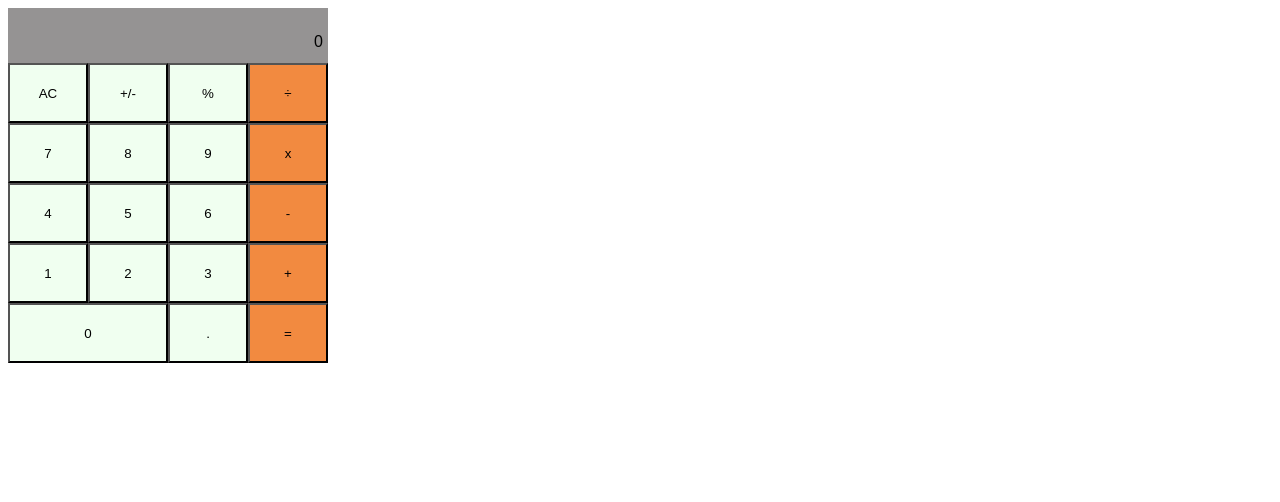
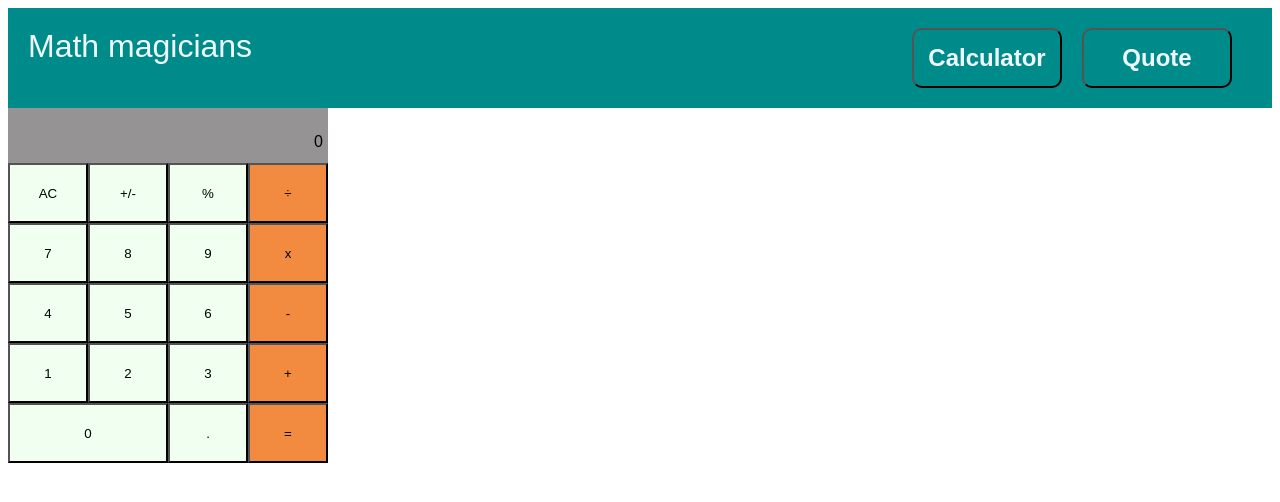
Before and after one commit to massazoum/Math-magicians, a React (Create React App) app: page / in a window 1280 px wide. Shown: the top 502 px of the page. Built offline with nearby package versions, Linux system fonts and the light colour scheme.

Commit message:
Creating a new quote.css file and new component for Nav

```diff
--- a/src/App.js
+++ b/src/App.js
@@ -1,9 +1,12 @@
 import Affiche from './components/ZoumCalculator';
+import Nav from './components/quote';
 import './components/Calculator.css';
 
 function App() {
   return (
+
     <div className="main">
+      <Nav />
       <Affiche />
     </div>
 
--- /dev/null
+++ b/src/components/quote.css
@@ -0,0 +1,23 @@
+header {
+  display: flex;
+  justify-content: space-between;
+  background-color: darkcyan;
+  color: aliceblue;
+  font-size: xx-large;
+  padding: 20px;
+}
+
+.itemNav {
+  display: flex;
+  margin-right: 20px;
+  column-gap: 20px;
+}
+
+.btnNav {
+ width: 150px;
+ background: none;
+ border-radius: 10px;
+ color: aliceblue;
+ font-weight: bolder;
+ font-size: x-large;
+}
--- a/src/components/quote.js
+++ b/src/components/quote.js
@@ -0,0 +1,13 @@
+import './quote.css';
+
+export default function Nav() {
+  return (
+    <header>
+      <div>Math magicians</div>
+      <div className="itemNav">
+        <div><button className="btnNav" type="button">Calculator</button></div>
+        <div><button className="btnNav" type="button">Quote</button></div>
+      </div>
+    </header>
+  );
+}
```
